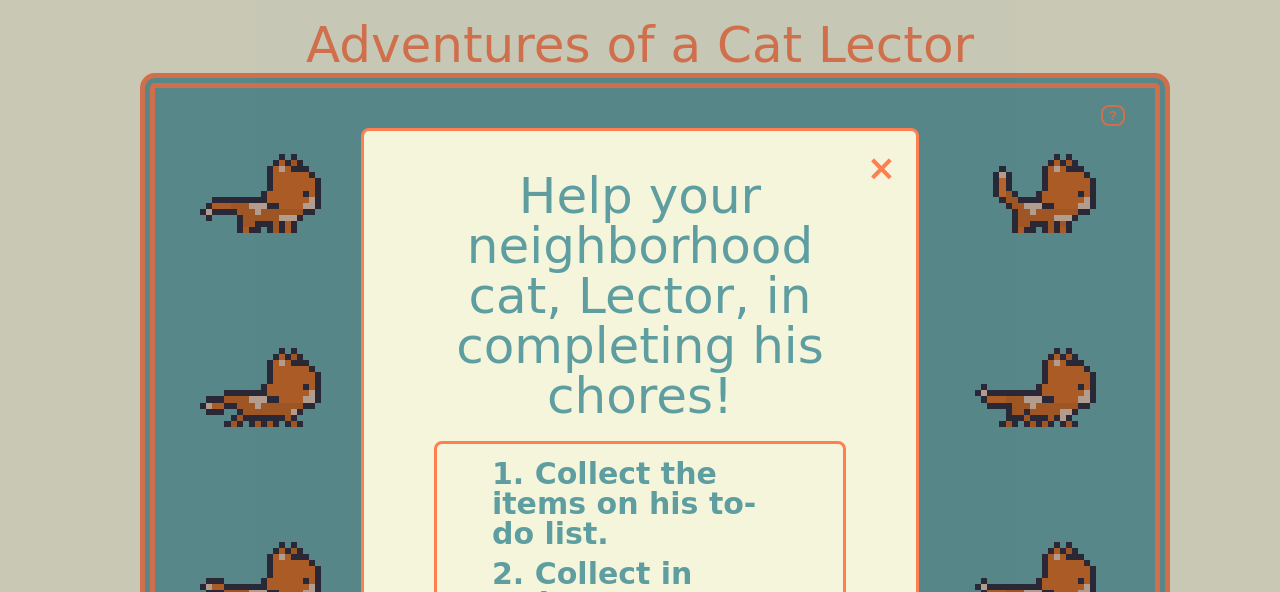
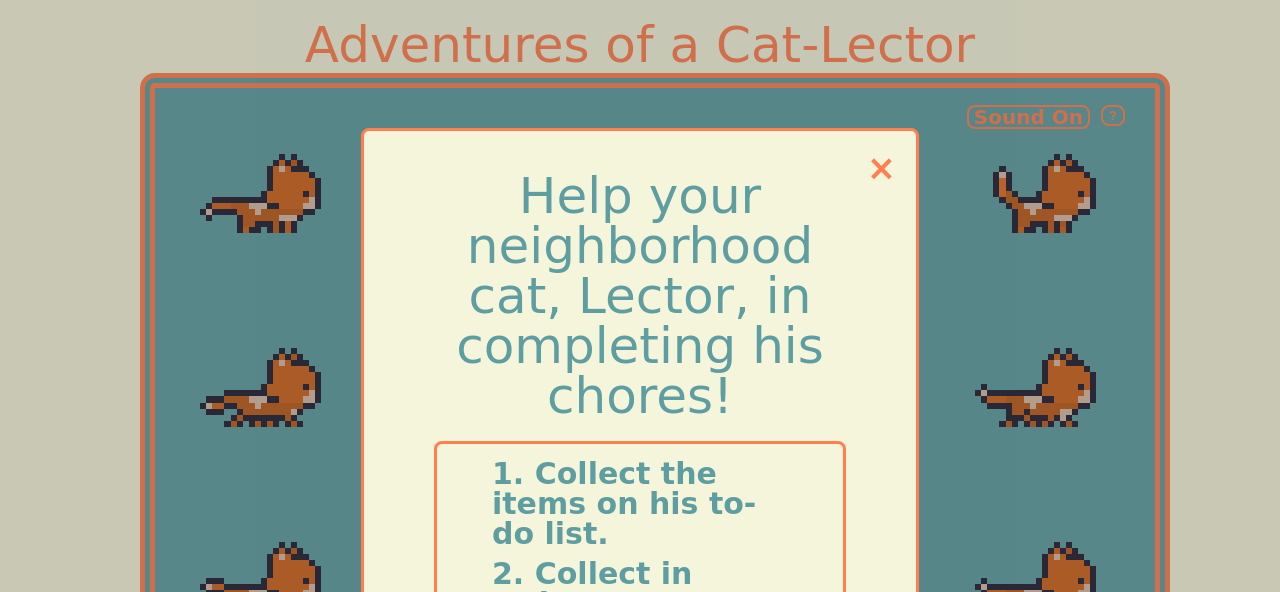
Before and after one commit to milner-chen/js_project, a website built with webpack: page index.html in a window 1280 px wide. Shown: the top 592 px of the page. Built offline with Linux system fonts and the light colour scheme; a web font is replaced by a local one.

Commit message:
some sound effects

```diff
--- a/index.html
+++ b/index.html
@@ -6,16 +6,17 @@
     <meta http-equiv="X-UA-Compatible" content="ie=edge" />
     <link rel="stylesheet" href="./dist/main.css" />
     <script src="./dist/main.js"></script>
-    <title>Cat Lector</title>
+    <title>Cat-Lector</title>
     <link rel="shortcut icon" type="image/x-icon" href="src/assets/cat.png">
   </head>
 
   <body>
-    <h1 class="title">Adventures of a Cat Lector</h1>
+    <h1 class="title">Adventures of a Cat-Lector</h1>
 
     <!-- tentative audoio -->
     <audio id="wrongEffect" src="src/assets/wrong.wav"></audio>
     <audio id="rightEffect" src="src/assets/bubble.wav"></audio>
+    <audio id="jumpEffect" src="src/assets/jump.wav"></audio>
 
     <div id="game-holder">
 
@@ -29,6 +30,7 @@
       <!-- maybe add div with background stuff + have it display none when button is pressed as well -->
       <canvas id="game-canvas"></canvas>
 
+      <p id="mute-button">Sound On</p>
       <!-- user instructions modal -->
       <button id="instructions-button">?</button>
       <div id="instructions-modal" class="modal">
--- a/src/scripts/game_view.js
+++ b/src/scripts/game_view.js
@@ -74,7 +74,7 @@ class GameView {
         objects.forEach(obj => {
             if (player.pos[1] + player.height <= obj.pos[1]
                 && player.pos[1] + player.height + player.yVelocity >= obj.pos[1]
-                && player.pos[0] + (player.width * .725) >= obj.pos[0]
+                && player.pos[0] + (player.width * .75) >= obj.pos[0]
                 && player.pos[0] + (player.width / 2) <= obj.pos[0] + obj.width) {
                 player.yVelocity = 0;
                 player.xVelocity = 0;
--- a/src/scripts/player.js
+++ b/src/scripts/player.js
@@ -75,6 +75,8 @@ class Player {
                 if (this.yVelocity == 0) {
                     this.yVelocity -= 10;
                     // this.row = 19;
+            const jumpEffect = document.getElementById("jumpEffect");
+            jumpEffect.play();
                 }
                 this.jumping = true;
                 // this.row = 20;
--- a/src/styles/game.scss
+++ b/src/styles/game.scss
@@ -27,12 +27,28 @@ h3 {
     img {
         height: 23px;
         padding-left: 5px;
+        color: cadetblue;
     }
 }
 
 .title {
     margin: 20px;
     text-align: center;
+}
+
+#mute-button {
+    color: inherit;
+    // background-color: rgba(245, 245, 220, 0.2);
+    font-size: inherit;
+    background-color: inherit;
+    position: absolute;
+    top: 15px;
+    right: 50px;
+    font-size: 20px;
+    font-weight: bold;
+    padding: 0px 5px;
+    border: 2.5px solid coral;
+    border-radius: 8px;
 }
 
 #instructions-button {
```
Also changed, not shown: dist/main.css, dist/main.js, 1 other file.
